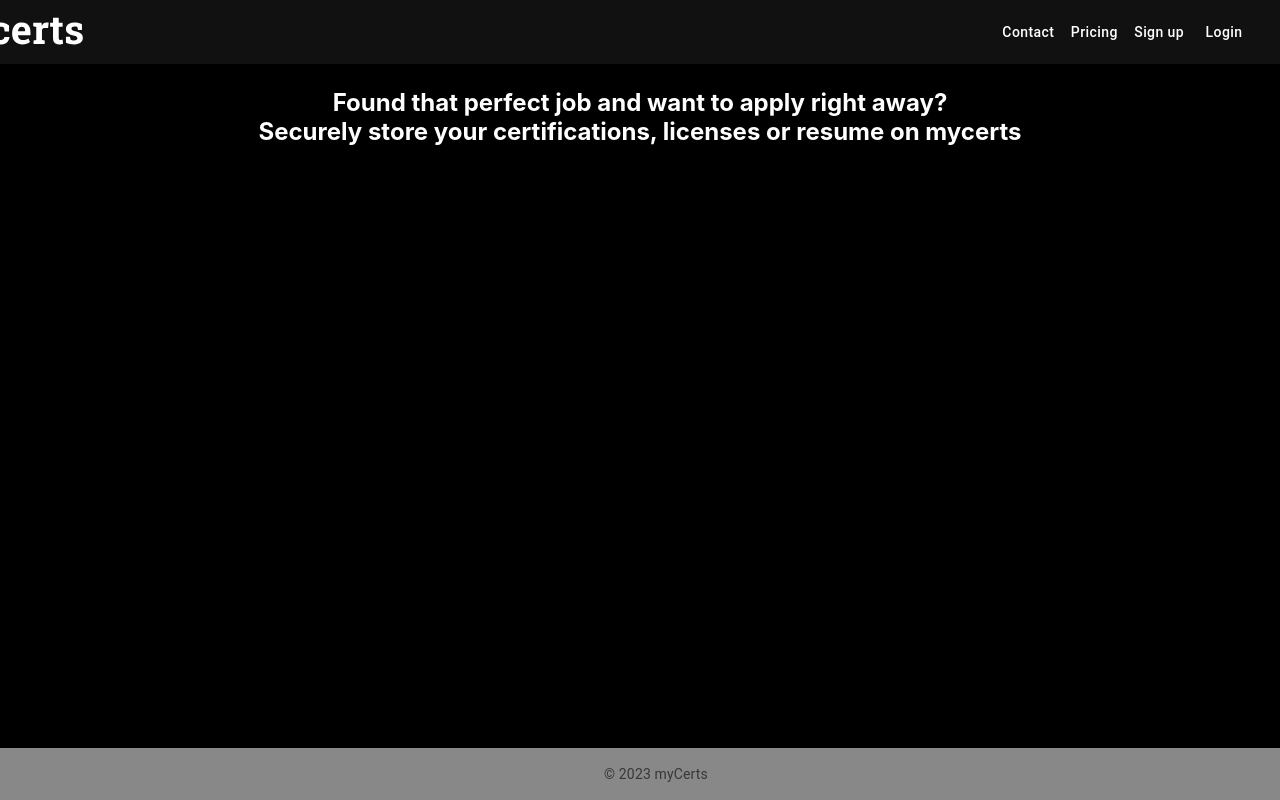
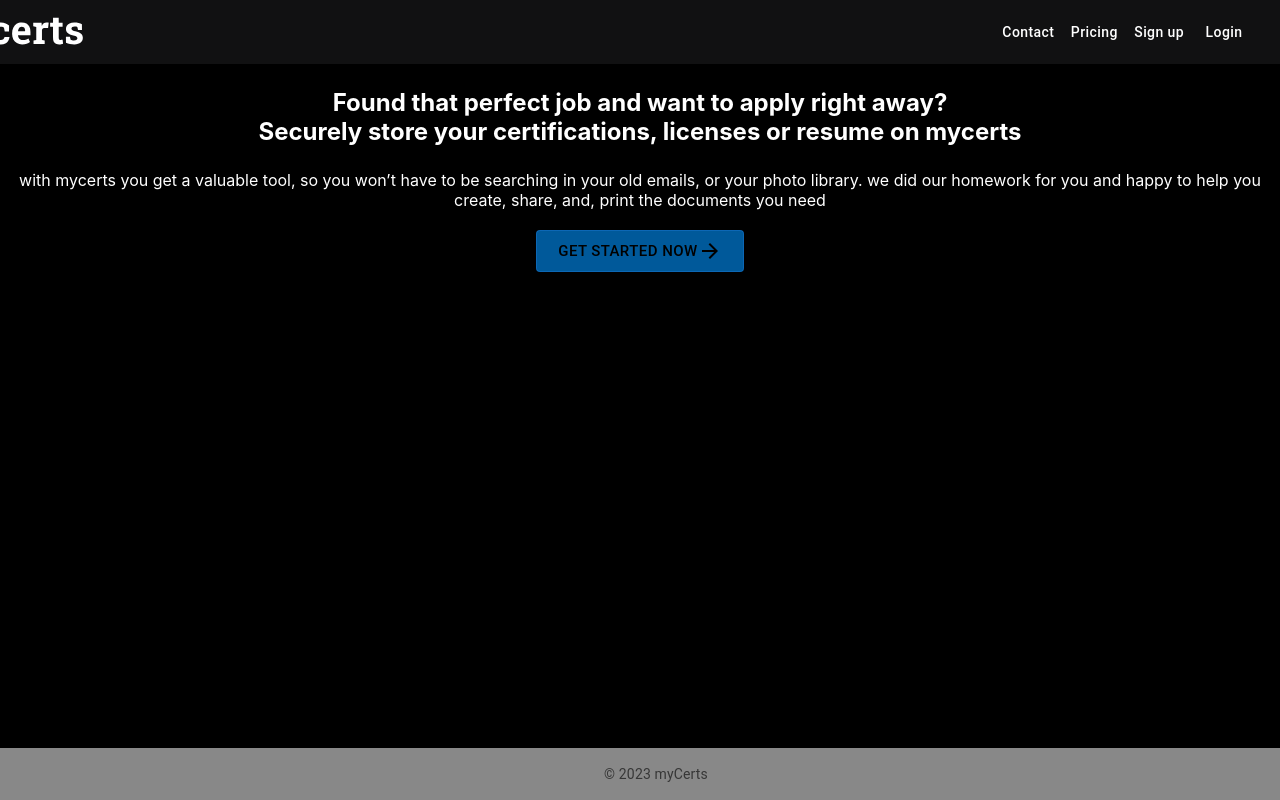
Before and after one commit to ruben-arcos/myCertsUI, a React (Create React App) app: page / in a window 1280 px wide. Built offline with nearby package versions, Linux system fonts and the light colour scheme.

Commit message:
continued working on landing page. added faded animation, and cleaned code

```diff
--- a/package.json
+++ b/package.json
@@ -13,6 +13,9 @@
     "cookie": "^0.5.0",
     "react": "^18.2.0",
     "react-dom": "^18.2.0",
+    "react-password-checklist": "^1.5.0",
+    "react-password-strength-bar": "^0.4.1",
+    "react-reveal": "^1.2.2",
     "react-router": "^6.16.0",
     "react-router-dom": "^6.16.0",
     "react-scripts": "5.0.1",
--- a/public/index.html
+++ b/public/index.html
@@ -10,6 +10,13 @@
       content="Web site created using create-react-app"
     />
     <link rel="apple-touch-icon" href="%PUBLIC_URL%/logo192.png" />
+
+    <!-- favicon -->
+    <link rel="apple-touch-icon" sizes="180x180" href="/apple-touch-icon.png" />
+    <link rel="icon" type="image/png" sizes="32x32" href="/favicon-32x32.png" />
+    <link rel="icon" type="image/png" sizes="16x16" href="/favicon-16x16.png" />
+    <link rel="manifest" href="/site.webmanifest" />
+
     <!--
       manifest.json provides metadata used when your web app is installed on a
       user's mobile device or desktop. See https://developers.google.com/web/fundamentals/web-app-manifest/
--- a/src/App.js
+++ b/src/App.js
@@ -31,7 +31,7 @@ function App() {
 
   return (
     <div className="App">
-      <Router user={user} />
+      <Router user={user} setUser={setUser} />
     </div>
   );
 }
--- a/src/Router.js
+++ b/src/Router.js
@@ -1,5 +1,5 @@
 import React from "react";
-import { Routes, Route } from "react-router";
+import { Navigate, Routes, Route } from "react-router";
 import cookie from "cookie";
 import Login from "./components/Login";
 import Dashboard from "./components/Dashboard";
@@ -7,14 +7,34 @@ import SignUp from "./components/SignUp";
 import CertificationHub from "./components/CertificationHub";
 import LandingPage from "./components/LandingPage";
 
-const Router = ({ user }) => {
+const checkAuth = () => {
+  const cookies = cookie.parse(document.cookie);
+  return cookies["token"] ? true : false;
+};
+
+const ProtectedRoute = (props) => {
+  const { component: Component, ...rest } = props;
+  return checkAuth() === true ? (
+    <Component {...rest} />
+  ) : (
+    <Navigate to="/login" />
+  );
+};
+
+const Router = ({ user, setUser }) => {
   return (
     <Routes>
       <Route path="/" element={<LandingPage />} />
-      <Route path="/login" element={<Login />} />
-      <Route path="/dashboard" element={<Dashboard user={user} />} />
+      <Route path="/login" element={<Login setUser={setUser} />} />
+      <Route
+        path="/dashboard"
+        element={<ProtectedRoute component={Dashboard} user={user} />}
+      />
       <Route path="/signup" element={<SignUp />} />
-      <Route path="/certificationhub" element={<CertificationHub user={user} />} />
+      <Route
+        path="/certificationhub"
+        element={< ProtectedRoute component={CertificationHub} user={user} />}
+      />
     </Routes>
   );
 };
--- a/src/components/LandingPage.js
+++ b/src/components/LandingPage.js
@@ -1,24 +1,31 @@
-// import React from "react";
-// import Navigation from "./Navigation";
-// import Sidebar from "./Sidebar";
+import * as React from "react";
+import {
+  AppBar,
+  // Avatar,
+  Box,
+  Button,
+  Container,
+  IconButton,
+  Menu,
+  MenuItem,
+  Toolbar,
+  Tooltip,
+  Typography,
+} from "@mui/material";
 
-import * as React from "react";
-import AppBar from "@mui/material/AppBar";
-import Box from "@mui/material/Box";
-import Toolbar from "@mui/material/Toolbar";
-import IconButton from "@mui/material/IconButton";
-import Typography from "@mui/material/Typography";
-import Menu from "@mui/material/Menu";
+import ArrowForwardIcon from "@mui/icons-material/ArrowForward";
 import MenuIcon from "@mui/icons-material/Menu";
-import Container from "@mui/material/Container";
-// import Avatar from '@mui/material/Avatar';
-import Button from "@mui/material/Button";
-import Tooltip from "@mui/material/Tooltip";
-import MenuItem from "@mui/material/MenuItem";
 
 import Footer from "./Footer";
+import { Link } from "react-router-dom";
+import { Fade } from "react-reveal";
 
-const pages = ["Contact", "Pricing", "Sign up", "Login"];
+const pages = [
+  { name: "Contact", to: "/#" },
+  { name: "Pricing", to: "/#" },
+  { name: "Sign up", to: "/signup" },
+  { name: "Login", to: "/login" },
+];
 
 export default function ResponsiveAppBar() {
   const [anchorElNav, setAnchorElNav] = React.useState(null);
@@ -43,10 +50,6 @@ export default function ResponsiveAppBar() {
     <div
       style={{ height: "100vh", margin: 0, padding: 0, background: "black" }}
     >
-      {/* <Navigation /> */}
-      {/* <Sidebar> */}
-      {/* </Sidebar> */}
-
       <AppBar
         position="static"
         sx={{
@@ -114,7 +117,7 @@ export default function ResponsiveAppBar() {
               >
                 {pages.map((page) => (
                   <MenuItem key={page} onClick={handleCloseNavMenu}>
-                    <Typography textAlign="center">{page}</Typography>
+                    <Typography textAlign="center">{page.name}</Typography>
                   </MenuItem>
                 ))}
               </Menu>
@@ -144,10 +147,11 @@ export default function ResponsiveAppBar() {
                   <Button
                     key={page}
                     onClick={handleCloseNavMenu}
-                    sx={{ color: "white", textTransform: "none"
-                }}
+                    sx={{ color: "white", textTransform: "none" }}
+                    component={Link}
+                    to={page.to}
                   >
-                    {page}
+                    {page.name}
                   </Button>
                 ))}
               </Box>{" "}
@@ -182,14 +186,51 @@ export default function ResponsiveAppBar() {
         </Container>
       </AppBar>
 
-      <div>
-        <div style={{ textAlign: "center" }}>
-          <p style={{ color: "#fff", fontWeight: "bold", fontSize: "24px" }}>
-            Found that perfect job and want to apply right away? <br />
-            Securely store your certifications, licenses or resume on mycerts{" "}
-          </p>
-        </div>
-      </div>
+      {/* content starts here */}
+
+      <Box className="mainLandingPageContainer">
+        <Fade top distance="20%" duration="1500">
+          <div className="mainTitle" style={{ textAlign: "center" }}>
+            <p
+              style={{
+                color: "#fff",
+                fontWeight: "bold",
+                fontSize: "24px",
+              }}
+            >
+              Found that perfect job and want to apply right away? <br />
+              Securely store your certifications, licenses or resume on mycerts{" "}
+            </p>
+            <span
+              style={{
+                color: "#fff",
+              }}
+            >
+              with mycerts you get a valuable tool, so you won’t have to be
+              searching in your old emails, or your photo library. we did our
+              homework for you and happy to help you create, share, and, print
+              the documents you need
+            </span>
+
+            <Fade top duration="1000">
+              <Button
+                component={Link}
+                to="/signup"
+                size="large"
+                variant="outlined"
+                sx={{
+                  "&:hover": { background: "#3366A9" },
+                  background: "#00599A",
+                  color: "black",
+                  marginTop: '20px'
+                }}
+              >
+                GET STARTED NOW <ArrowForwardIcon />
+              </Button>
+            </Fade>
+          </div>
+        </Fade>
+      </Box>
 
       <Footer fullWidth />
     </div>
--- a/src/components/Login.js
+++ b/src/components/Login.js
@@ -42,7 +42,7 @@ const defaultTheme = createTheme();
 
 const URL = "https://my-certs-backend.vercel.app/users/login";
 
-const Login = (props) => {
+const Login = ({setUser}) => {
   const navigate = useNavigate();
 
   const [state, setState] = useState({
@@ -50,9 +50,11 @@ const Login = (props) => {
     password: "",
   });
   const [error, setError] = useState(null);
+  const [loading, setLoading] = useState(false);
 
   const handleTextChange = (e) => {
     const { name, value } = e.target;
+    setError(null);
     setState((prevState) => {
       return {
         ...prevState,
@@ -63,7 +65,7 @@ const Login = (props) => {
 
   const login = async (e) => {
     e.preventDefault();
-
+    setLoading(true);
     console.log(state);
     // check db and verify uname and pwd hash
     // if true, generate the siged token
@@ -85,6 +87,7 @@ const Login = (props) => {
 
     if (!response.ok) {
       setError(results.msg);
+      setLoading(false);
       return;
     } else {
       document.cookie = "loggedIn=true;max-age=60*1000";
@@ -93,6 +96,8 @@ const Login = (props) => {
         maxAge: 60 * 60 * 24 * 7,
         secure: false,
       });
+      setUser(results.user)
+      setLoading(false);
     }
     navigate("/dashboard");
   };
@@ -106,8 +111,7 @@ const Login = (props) => {
           justifyContent: "center",
           marginTop: 10,
         }}
-      >
-      </Box>
+      ></Box>
       <CssBaseline />
       <div
         style={{
@@ -124,7 +128,10 @@ const Login = (props) => {
       <Container
         component="main"
         maxWidth="xs"
-        sx={{ backgroundColor: "#fff",  boxShadow: '0 0 10px rgba(0, 0, 0, 0.2)' }}
+        sx={{
+          backgroundColor: "#fff",
+          boxShadow: "0 0 10px rgba(0, 0, 0, 0.2)",
+        }}
       >
         <Box
           sx={{
@@ -135,7 +142,7 @@ const Login = (props) => {
           }}
         >
           <img
-            src="../mycertslogin.svg"
+            src="../mycertsGrayLogo.svg"
             alt="logo"
             style={{ margin: "30px 0 10px 0", width: "140px" }}
           />
@@ -194,7 +201,7 @@ const Login = (props) => {
                 variant="contained"
                 sx={{ mt: 3, mb: 2 }}
               >
-                Sign In
+                {loading ? "Loadinig" : "Sign In"}
               </Button>
             </Box>
 
--- a/src/components/SignUp.js
+++ b/src/components/SignUp.js
@@ -1,6 +1,5 @@
-// import { useState } from "react";
+import { useState } from "react";
 import { useNavigate } from "react-router";
-// import Avatar from "@mui/material/Avatar";
 import Button from "@mui/material/Button";
 import CssBaseline from "@mui/material/CssBaseline";
 import TextField from "@mui/material/TextField";
@@ -13,8 +12,8 @@ import Box from "@mui/material/Box";
 import Typography from "@mui/material/Typography";
 import Container from "@mui/material/Container";
 import { createTheme, ThemeProvider } from "@mui/material/styles";
-import { useState } from "react";
 import Footer from "./Footer";
+import PasswordStrengthBar from 'react-password-strength-bar';
 
 const URL = "https://my-certs-backend.vercel.app/users/sign-up";
 
@@ -24,6 +23,8 @@ const SignUp = (props) => {
   const navigate = useNavigate();
 
   const [showPassword, setShowPassword] = useState(false);
+  const [password, setPassword] = useState("")
+  const [error, setError] = useState(null)
 
   const handleSubmit = async (event) => {
     event.preventDefault();
@@ -50,7 +51,11 @@ const SignUp = (props) => {
     });
     const result = await res.json();
     console.log(result, "this is the response now");
-    navigate("/login");
+    if(!res.ok) {
+      setError(result.msg)
+    } else {
+      navigate("/login");
+    }
   };
 
   return (
@@ -142,6 +147,8 @@ const SignUp = (props) => {
               </Grid>
               <Grid item xs={12}>
                 <TextField
+                value={password}
+                onChange={e => setPassword(e.target.value)}
                   variant="standard"
                   required
                   fullWidth
@@ -152,6 +159,13 @@ const SignUp = (props) => {
                   autoComplete="new-password"
                 />
               </Grid>
+              {/* password strength bar starts here,
+              must be on Grid to move to R side */}
+              <Grid item xs={12} sx={{ mt: -2, mb: 2 }}>
+              <PasswordStrengthBar password={password} />
+              </Grid>
+
+              {error && <p style={{color: 'red'}}>{error}</p>}
               <Grid item xs={12}>
                 <FormControlLabel
                   control={
```
Also changed, not shown: 1 other file (tests, documents, lock files or other folders). Lines whose indentation alone changed are shown as unchanged.
